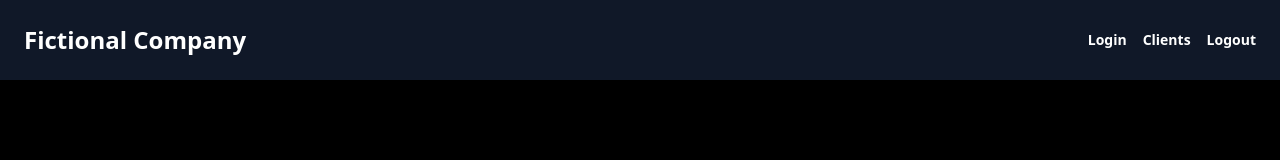
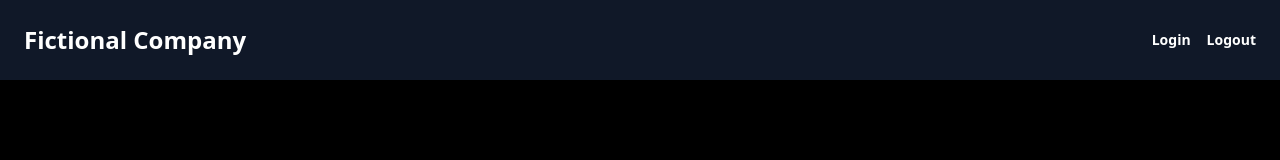
Before and after one commit to ortizdai/bitsion-front, a Next.js app: page / in a window 1280 px wide. Shown: the top 160 px of the page. Built offline with nearby package versions, Linux system fonts and the light colour scheme.

Commit message:
deleted clients nav bar

```diff
--- a/src/components/headerClient.jsx
+++ b/src/components/headerClient.jsx
@@ -44,9 +44,6 @@ export default function HeaderClient() {
             <Link href="/" className="hover:underline">
               Login
             </Link>
-            <Link href="/clients" className="hover:underline">
-              Clients
-            </Link>
             <button onClick={() => setShowModal(true)} className="hover:underline">
               Logout
             </button>
```
